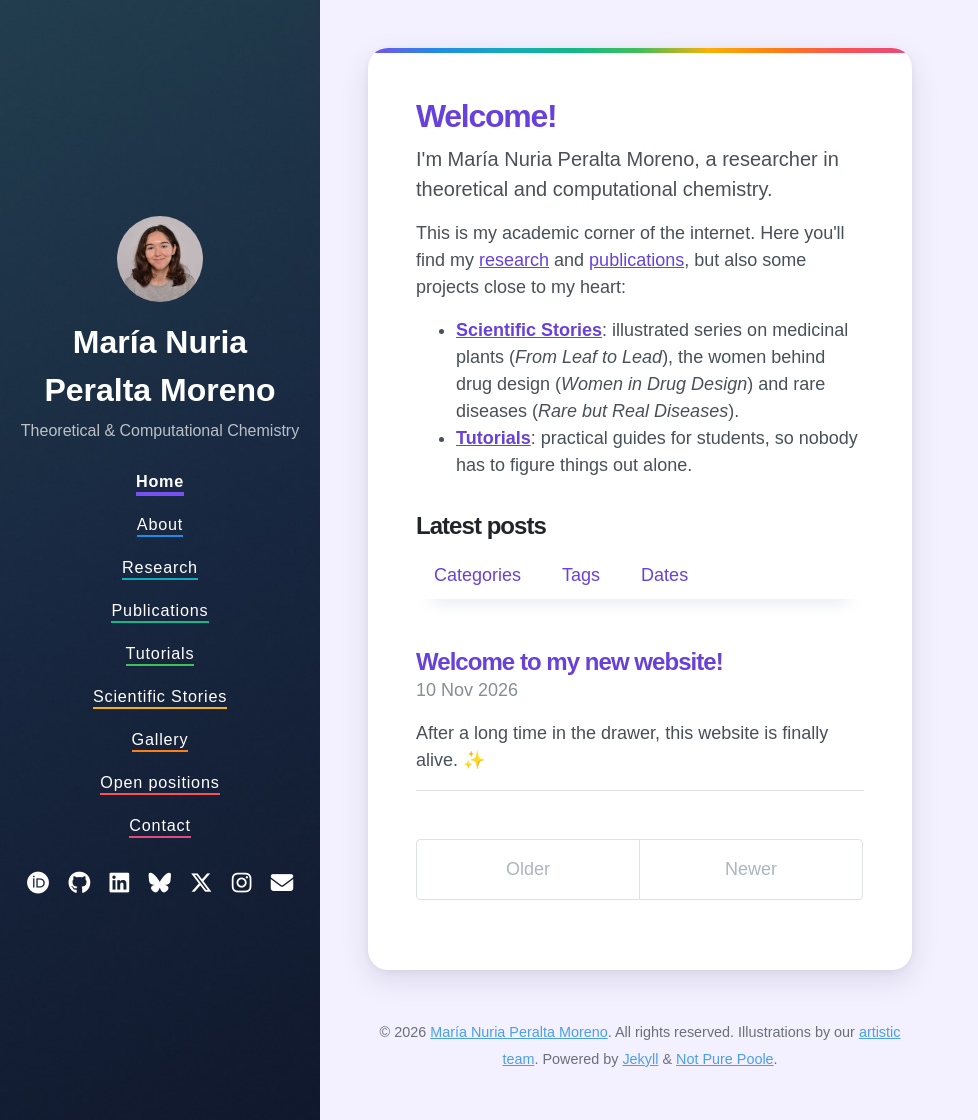
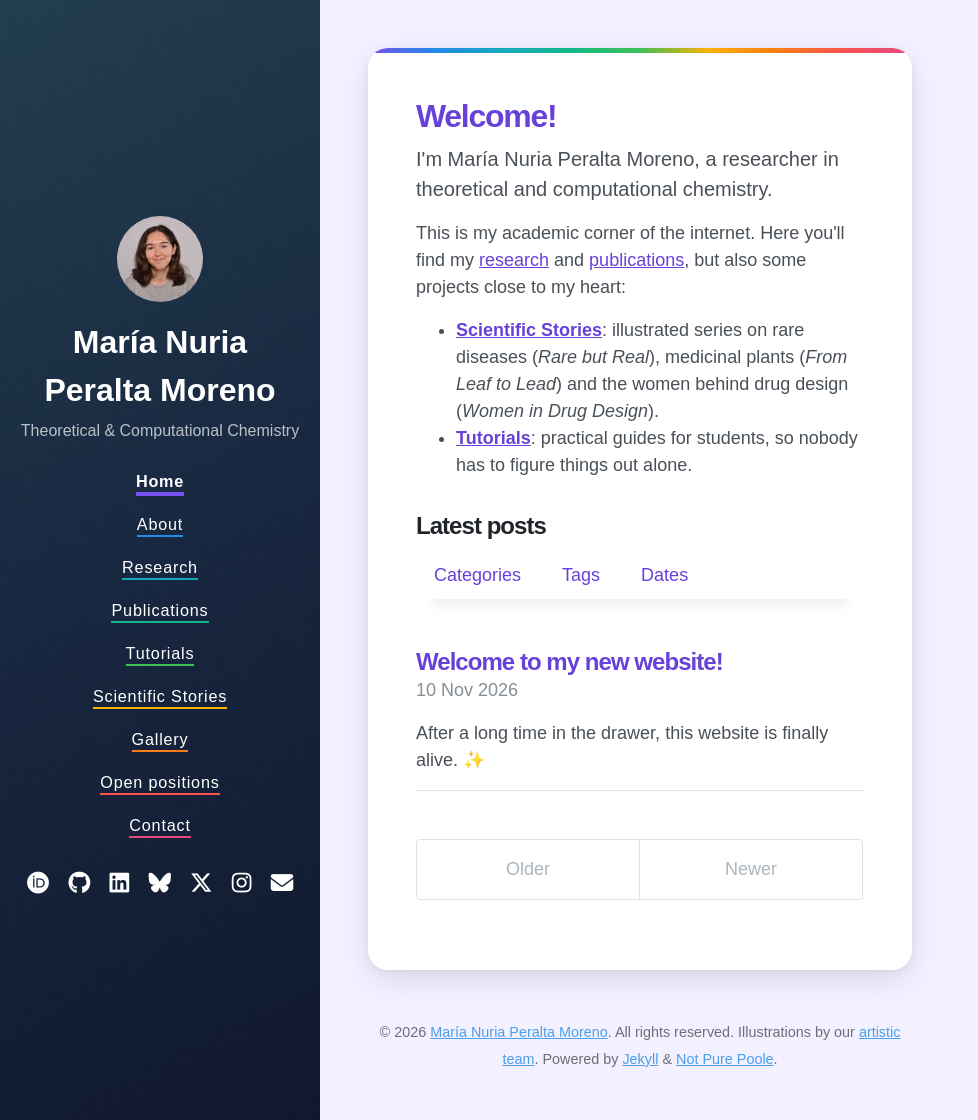
Before and after one commit to Peralta-Moreno-MN/peralta-moreno-mn.github.io, a Jekyll site: the page built from index.html, in a window 1280 px wide and 1120 px high. Shown: the whole window, without its empty margins (0-978 px from the left). Built offline with Jekyll 4.4.1, drawn with Linux system fonts in a browser that asks for light colours; nearby versions of some CDN libraries; the list of posts is cut into pages by our own code.

Commit message:
Rename back to Rare but Real and list it first in Scientific Stories

```diff
--- a/index.html
+++ b/index.html
@@ -15,7 +15,7 @@ title: Home
 </p>
 
 <ul>
-  <li><strong><a href="{{ '/stories/' | relative_url }}">Scientific Stories</a></strong>: illustrated series on medicinal plants (<em>From Leaf to Lead</em>), the women behind drug design (<em>Women in Drug Design</em>) and rare diseases (<em>Rare but Real Diseases</em>).</li>
+  <li><strong><a href="{{ '/stories/' | relative_url }}">Scientific Stories</a></strong>: illustrated series on rare diseases (<em>Rare but Real</em>), medicinal plants (<em>From Leaf to Lead</em>) and the women behind drug design (<em>Women in Drug Design</em>).</li>
   <li><strong><a href="{{ '/tutorials/' | relative_url }}">Tutorials</a></strong>: practical guides for students, so nobody has to figure things out alone.</li>
 </ul>
 
```
Also changed, not shown: _data/series.yml (+12 -12 lines), assets/img/README.md (+1 -1 lines).
